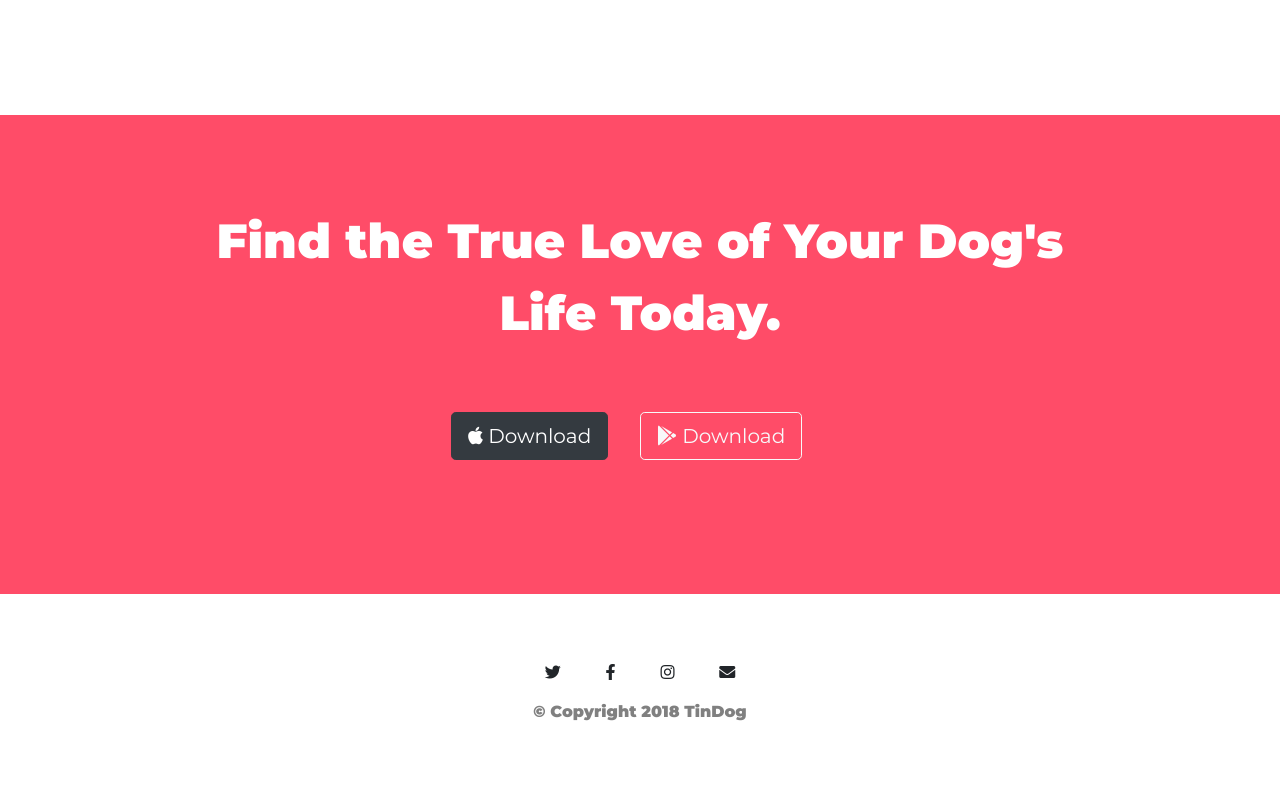
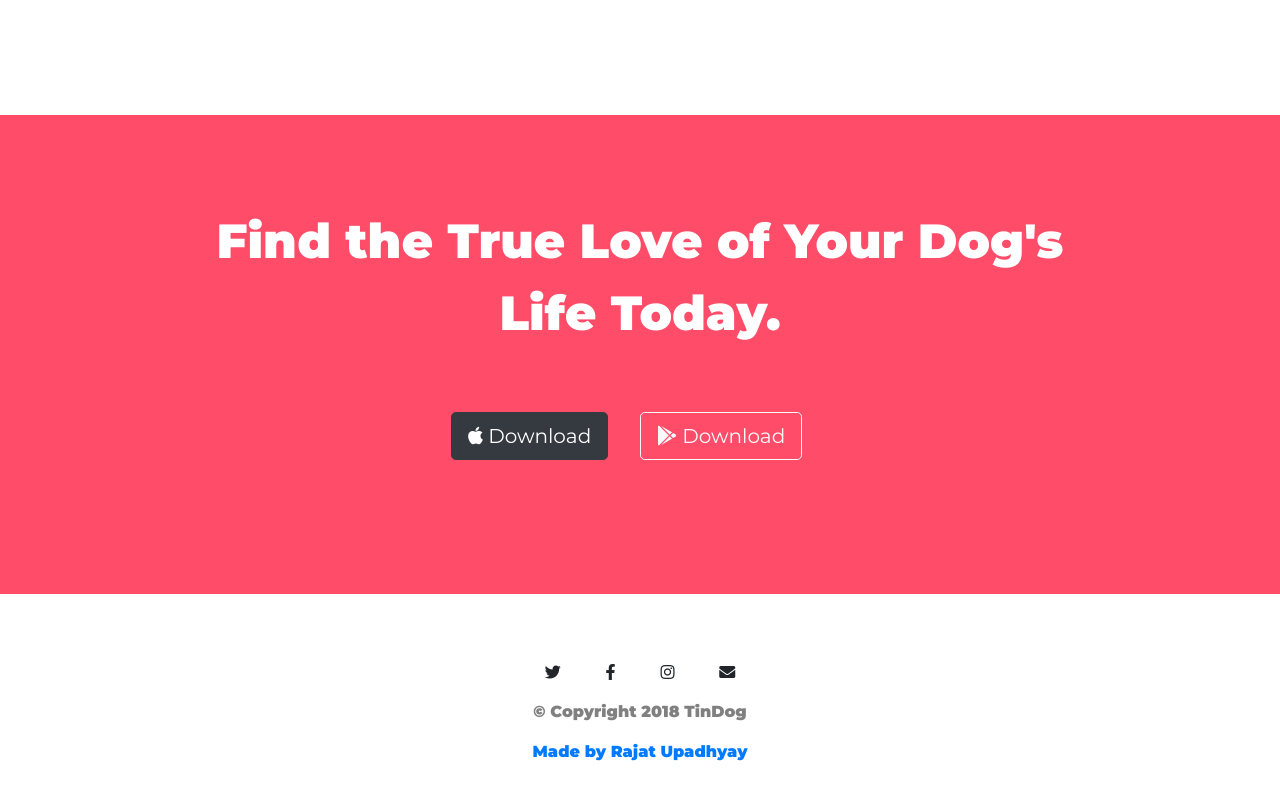
Before and after one commit to rajatmw1999/tindog_website, a plain HTML site: page index.html in a window 1280 px wide. Shown: the part 2772-3572 px from the top of the page. Drawn offline with nearby package versions, Linux system fonts and the light colour scheme.

Commit message:
Update index.html

```diff
--- a/index.html
+++ b/index.html
@@ -193,6 +193,7 @@
     <i class="fas fa-envelope footer-icon"></i>
 
     <p>© Copyright 2018 TinDog</p>
+    <p><a href="https://github.com/rajatmw1999">Made by Rajat Upadhyay</a></p>
 
   </footer>
 
```
